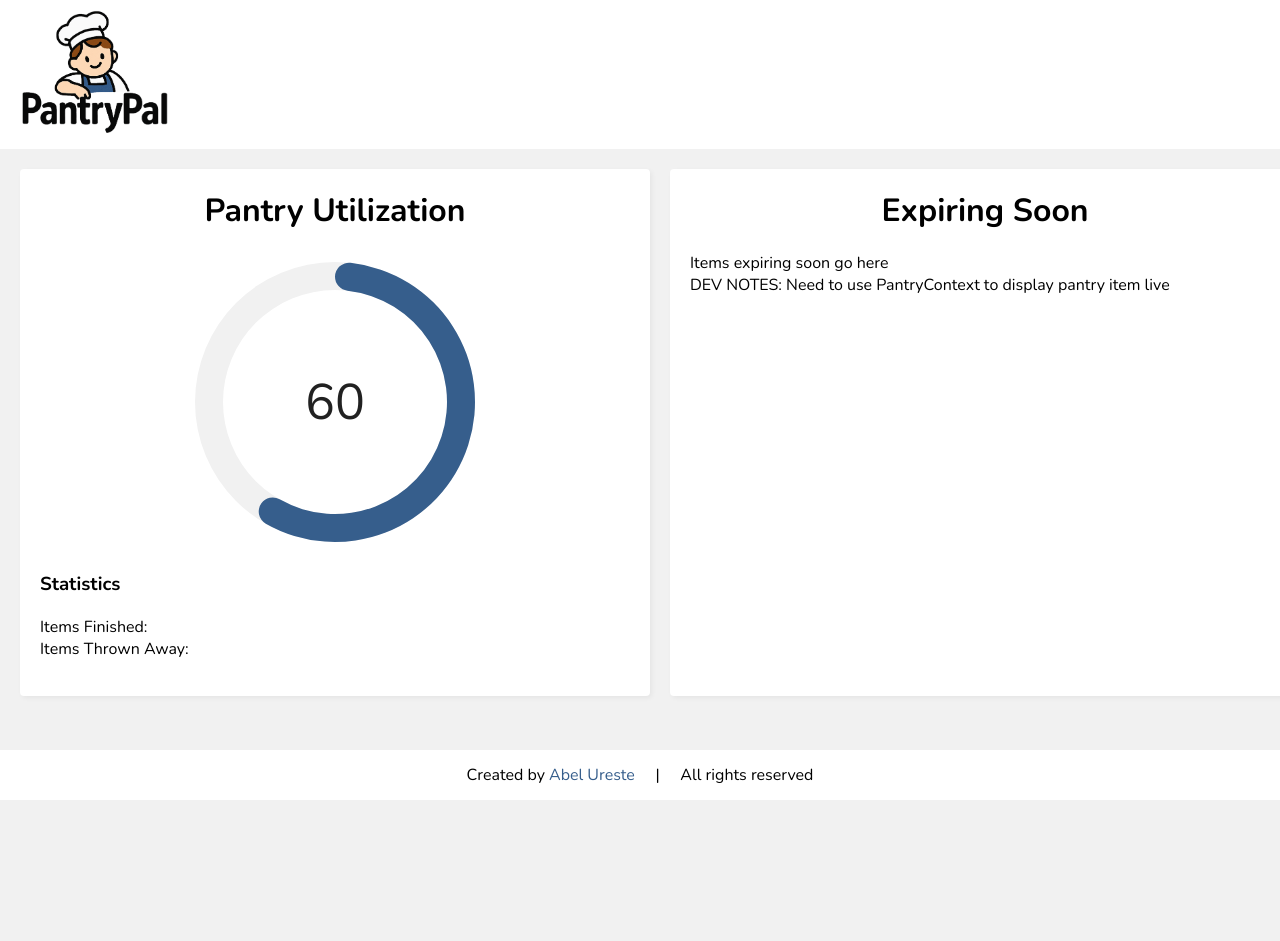
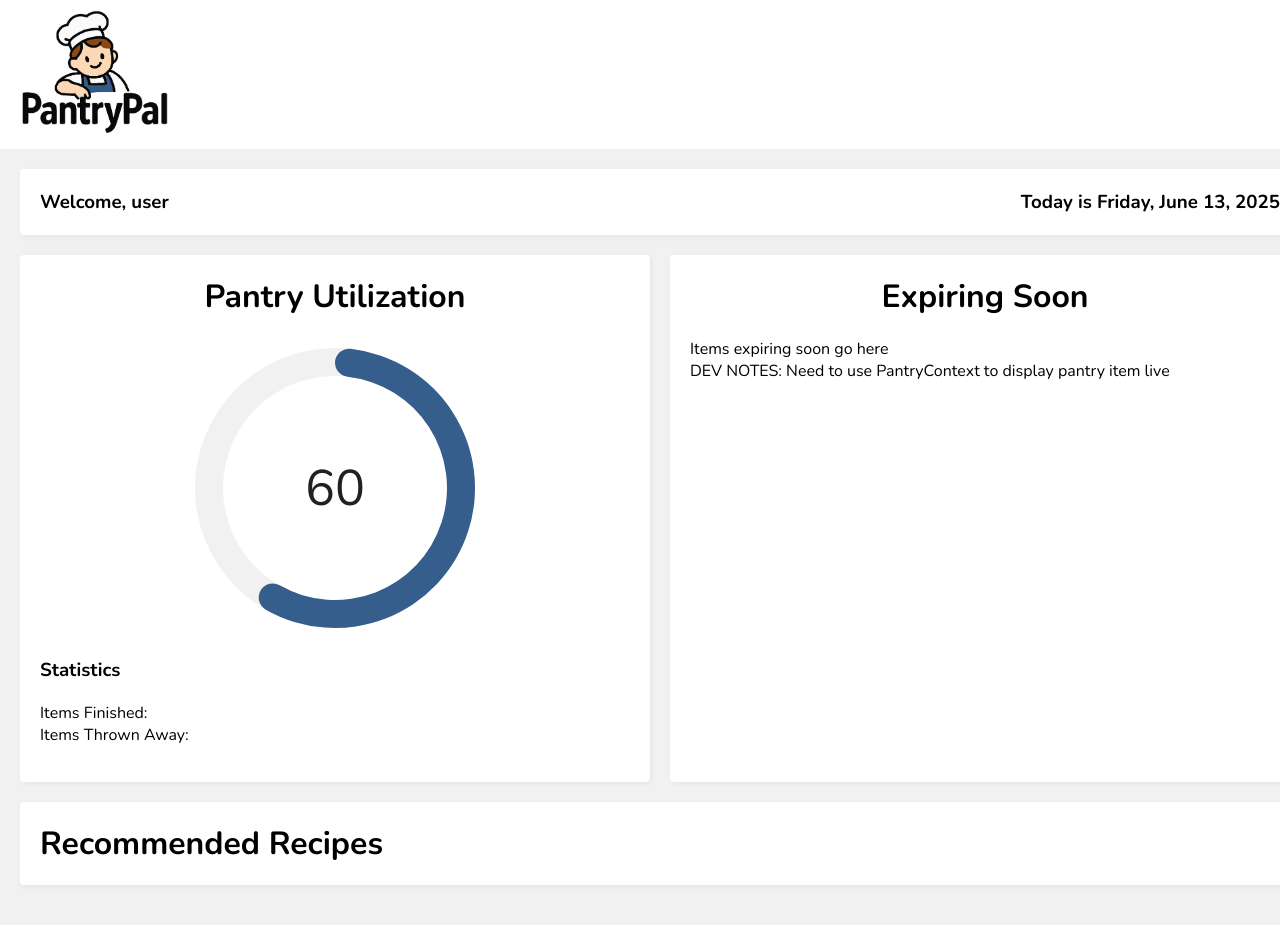
Before and after one commit to abelureste/PantryBuddy, a React (Vite) app in the folder frontend/: page /dashboard in a window 1280 px wide. Shown: the top 941 px of the page. Before the commit the page ends 800 px from the top, so only its background shows below. Built offline with nearby package versions, Linux system fonts and the light colour scheme.

Commit message:
Added welcome bar to dashboard

```diff
--- a/frontend/src/index.css
+++ b/frontend/src/index.css
@@ -166,6 +166,31 @@ header a {
   color: var(--primary);
 }
 /* dashboard */
+.dashboardWelcome {
+  height: auto;
+  margin-bottom: 20px;
+  padding: 20px;
+  max-width: 100%;
+  display: flex;
+  flex-direction: row;
+  flex-wrap: wrap;
+  align-items: flex;
+  background-color: #fff;
+  border-radius: 4px;
+  box-shadow: 2px 2px 5px rgba(0,0,0,0.05);
+}
+.dashboardWelcomeLeft {
+  flex: 1;
+  width: 50px;
+}
+.dashboardWelcomeRight {
+  flex: 1;
+  width: 50px;
+  text-align: end;
+}
+.dashboardWelcome h3 {
+  margin: 0px;
+}
 .dashboardInfo {
   height: auto;
   max-width: 100%;
@@ -175,7 +200,7 @@ header a {
   flex-wrap: wrap;
   align-items: flex;
 }
-.dashboardLeft {
+.dashboardInfoLeft {
   flex: 1;
   padding: 20px;
   width: 50%;
@@ -183,11 +208,11 @@ header a {
   border-radius: 4px;
   box-shadow: 2px 2px 5px rgba(0,0,0,0.05);
 }
-.dashboardLeft h1 {
+.dashboardInfoLeft h1 {
   margin: 0 0 20px 0;
   text-align: center;
 }
-.dashboardRight {
+.dashboardInfoRight {
   flex: 1;
   padding: 20px;
   width: 50%;
@@ -195,9 +220,25 @@ header a {
   border-radius: 4px;
   box-shadow: 2px 2px 5px rgba(0,0,0,0.05);
 }
-.dashboardRight h1 {
+.dashboardInfoRight h1 {
   margin: 0 0 20px 0;
   text-align: center;
+}
+.dashboardRecipes {
+  height: auto;
+  margin: 20px 0 20px 0;
+  padding: 20px;
+  max-width: 100%;
+  display: flex;
+  flex-direction: row;
+  flex-wrap: wrap;
+  align-items: flex;
+  background-color: #fff;
+  border-radius: 4px;
+  box-shadow: 2px 2px 5px rgba(0,0,0,0.05);
+}
+.dashboardRecipes h1 {
+  margin: 0px;
 }
 
 /* pantry inventory page */
--- a/frontend/src/pages/dashboard.jsx
+++ b/frontend/src/pages/dashboard.jsx
@@ -1,19 +1,45 @@
+import React from 'react';
+
 import DashboardGauge from "../components/DashboardGauge"
 import PantryItem from "../components/PantryItem"
+
+const TodaysDate = () => {
+    const today = new Date();
+
+    const fomattedDate = today.toLocaleDateString('en-US', {
+        weekday: 'long',
+        year: 'numeric',
+        month: 'long',
+        day: 'numeric',
+    })
+
+    return (
+        <h3 className='dashboardWelcomeRight'>Today is {fomattedDate}</h3>
+    )
+}
 
 const Dashboard = () => {
 
     return (
+        <div>
+            <div className="dashboardWelcome">
+                <h3 className="dashboardWelcomeLeft">Welcome, user</h3>
+                <TodaysDate/>
+            </div>
             <div className="dashboardInfo">
-            <div className="dashboardLeft">
+                <div className="dashboardInfoLeft">
                     <h1>Pantry Utilization</h1>
                     <DashboardGauge/>
                     <h3>Statistics</h3>
                     <p>Items Finished: <br/> Items Thrown Away: </p>
                 </div>
-            <div className="dashboardRight">
+                <div className="dashboardInfoRight">
                     <h1>Expiring Soon</h1>
                     <p>Items expiring soon go here <br/> DEV NOTES: Need to use PantryContext to display pantry item live</p>
+                </div>
+            </div>
+            <div className="dashboardRecipes">
+                <h1>Recommended Recipes</h1>
             </div>
         </div>
     )
```
Lines whose indentation alone changed are shown as unchanged.
